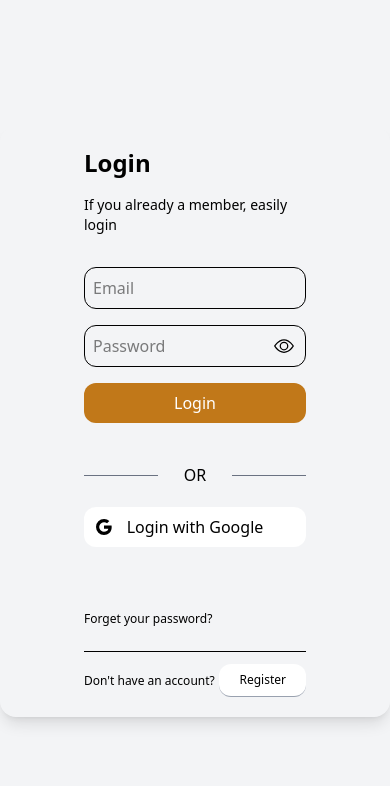
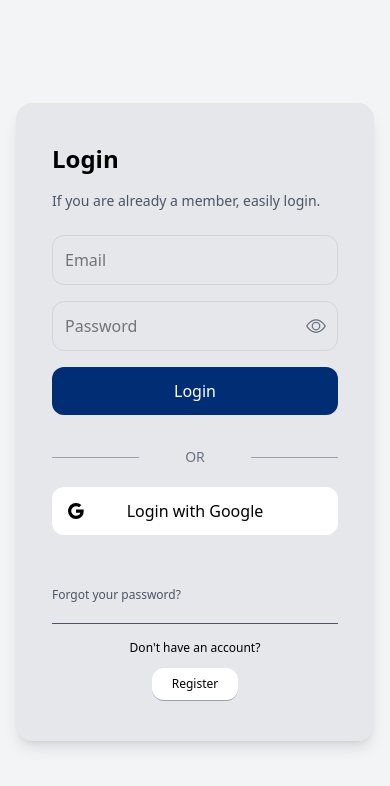
Before and after one commit to chrispinmarcus/Login-Form-, a plain HTML site: page index.html in a window 390 px wide. Drawn offline with nearby package versions, Linux system fonts and the light colour scheme.

Commit message:
responsiviness fix

```diff
--- a/index.html
+++ b/index.html
@@ -1,56 +1,119 @@
+
 <!DOCTYPE html>
 <html lang="en">
+
 <head>
   <meta charset="UTF-8">
   <meta name="viewport" content="width=device-width, initial-scale=1.0">
+
   <title>Login Screen</title>
+
   <script src="https://cdn.jsdelivr.net/npm/@tailwindcss/browser@4"></script>
 </head>
+
 <body>
-  <section class="bg-gray-100 min-h-creen flex items-center justify-center h-screen">
+
+  <section class="bg-gray-100 min-h-screen flex items-center justify-center p-4">
+
     <!-- Login Container -->
-    <div class=" bg-gray-80 flex rounded-2xl shadow-lg max-w-3xl p-5 ">
-      <!-- form -->
-       <div class="md:w-1/2 px-16">
+    <div class="bg-gray-200 flex flex-col md:flex-row rounded-2xl shadow-lg
+                w-full max-w-3xl p-5">
+
+      <!-- FORM -->
+      <div class="w-full md:w-1/2 px-4 sm:px-8 md:px-10 lg:px-12 py-5">
+
         <h2 class="font-bold text-2xl">
           Login
         </h2>
-        <p class="text-sm mt-4">
-          If you already a member, easily login
+
+        <p class="text-sm mt-4 text-gray-600">
+          If you are already a member, easily login.
         </p>
+
+
+        <!-- Login Form -->
         <form class="flex flex-col gap-4">
-          <input class="p-2 mt-8 w-full rounded-xl border" type="text" name="email" placeholder="Email">
-          <div class="relative ">
-            <input class="p-2 rounded-xl border w-full" type="text" name="Password" placeholder="Password">
+
+          <!-- Email -->
+          <input
+            class="p-3 mt-6 w-full rounded-xl border border-gray-300
+                   outline-none focus:ring-2 focus:ring-[#C17819]"
+            type="email"
+            name="email"
+            placeholder="Email"
+          >
+
+
+          <!-- Password -->
+          <div class="relative">
+
+            <input
+              class="p-3 rounded-xl border border-gray-300 w-full
+                     outline-none focus:ring-2 focus:ring-[#C17819]"
+              type="password"
+              name="password"
+              placeholder="Password"
+            >
+
+            <!-- Eye Icon -->
             <svg
               xmlns="http://www.w3.org/2000/svg"
-    width="20px"
-    height="25px"
+              width="20"
+              height="25"
               fill="currentColor"
-    class="bi bi-eye absolute top-1/2 right-3 -translate-y-1/2"
+              class="bi bi-eye absolute top-1/2 right-3
+                     -translate-y-1/2 cursor-pointer text-gray-500"
               viewBox="0 0 16 16"
             >
               <path d="M16 8s-3-5.5-8-5.5S0 8 0 8s3 5.5 8 5.5S16 8 16 8M1.173 8a13 13 0 0 1 1.66-2.043C4.12 4.668 5.88 3.5 8 3.5s3.879 1.168 5.168 2.457A13 13 0 0 1 14.828 8q-.086.13-.195.288c-.335.48-.83 1.12-1.465 1.755C11.879 11.332 10.119 12.5 8 12.5s-3.879-1.168-5.168-2.457A13 13 0 0 1 1.172 8z"/>
+
               <path d="M8 5.5a2.5 2.5 0 1 0 0 5 2.5 2.5 0 0 0 0-5M4.5 8a3.5 3.5 0 1 1 7 0 3.5 3.5 0 0 1-7 0"/>
             </svg>
+
           </div>
-          <button class="bg-[#C17819] hover:scale-105 direction-300 text-[F0E2E7] rounded-xl text-white py-2">Login</button>
+
+
+          <!-- Login Button -->
+          <button
+            type="submit"
+            class="bg-[#002D74] hover:scale-105 duration-300
+                   text-white rounded-xl py-3 cursor-pointer"
+          >
+            Login
+          </button>
+
         </form>
-        <div class="mt-10 grid grid-cols-3 items-center ">
-          <hr class="border-gray-500">
-          <p class="text-center">OR</p>
-          <hr class="border-gray-500">
+
+
+        <!-- OR -->
+        <div class="mt-8 grid grid-cols-3 items-center gap-3">
+
+          <hr class="border-gray-400">
+
+          <p class="text-center text-sm text-gray-500">
+            OR
+          </p>
+
+          <hr class="border-gray-400">
+
         </div>
+
+
+        <!-- Google Login -->
         <button
           type="button"
-  class="bg-white border-none hover:scale-105 direction-300 py-2 w-full rounded-xl mt-5 relative flex justify-center items-center"
+          class="bg-white border-none hover:scale-105 duration-300
+                 py-3 w-full rounded-xl mt-5 relative
+                 flex justify-center items-center cursor-pointer"
         >
+
+          <!-- Google Icon -->
             <svg
     xmlns="http://www.w3.org/2000/svg"
     width="16"
     height="16"
     fill="currentColor"
-    class="bi bi-google absolute left-3"
+    class="absolute left-4"
     viewBox="0 0 16 16"
     aria-hidden="true"
   >
@@ -58,26 +121,53 @@
   </svg>
 
           Login with Google
+
         </button>
-   <p class="mt-10 text-xs border-b py-6">
-    Forget your password?
-   </p>
-   <div class="mt-3 text-xs flex justify-between items-center">
-    <p> Don't have an account?</p>
-    <button class="py-2 hover:scale-105 direction-300 px-5 bg-white border-b border-gray-400 rounded-xl">Register </button>
-   </div>
-       </div>
-       <!-- image -->
 
 
-       <div class="w-1/2 md:block hidden w-1/2">
-         <img class="rounded-2xl" src="images/login_image-34260873.avif" alt="">
+        <!-- Forgot Password -->
+        <p class="mt-8 text-xs border-b py-5 text-gray-600 cursor-pointer">
+          Forgot your password?
+        </p>
+
+
+        <!-- Register -->
+        <div class="mt-4 text-xs flex flex-col sm:flex-row
+                    justify-between items-center gap-3">
+
+          <p>
+            Don't have an account?
+          </p>
+
+          <button
+            type="button"
+            class="py-2 px-5 bg-white border-b border-gray-400
+                   rounded-xl hover:scale-105 duration-300
+                   cursor-pointer"
+          >
+            Register
+          </button>
+
+        </div>
+
       </div>
 
 
+      <!-- IMAGE -->
+      <div class="hidden md:block md:w-1/2">
+
+        <img
+          class="w-full h-full object-cover rounded-2xl"
+          src="images/photo-1616606103915-dea7be788566.avif"
+          alt="Login illustration"
+        >
+
+      </div>
 
     </div>
 
   </section>
+
 </body>
+
 </html>
```
Also changed, not shown: images/photo-1616606103915-dea7be788566.avif (added), 1 other file. Lines whose indentation alone changed are shown as unchanged.
